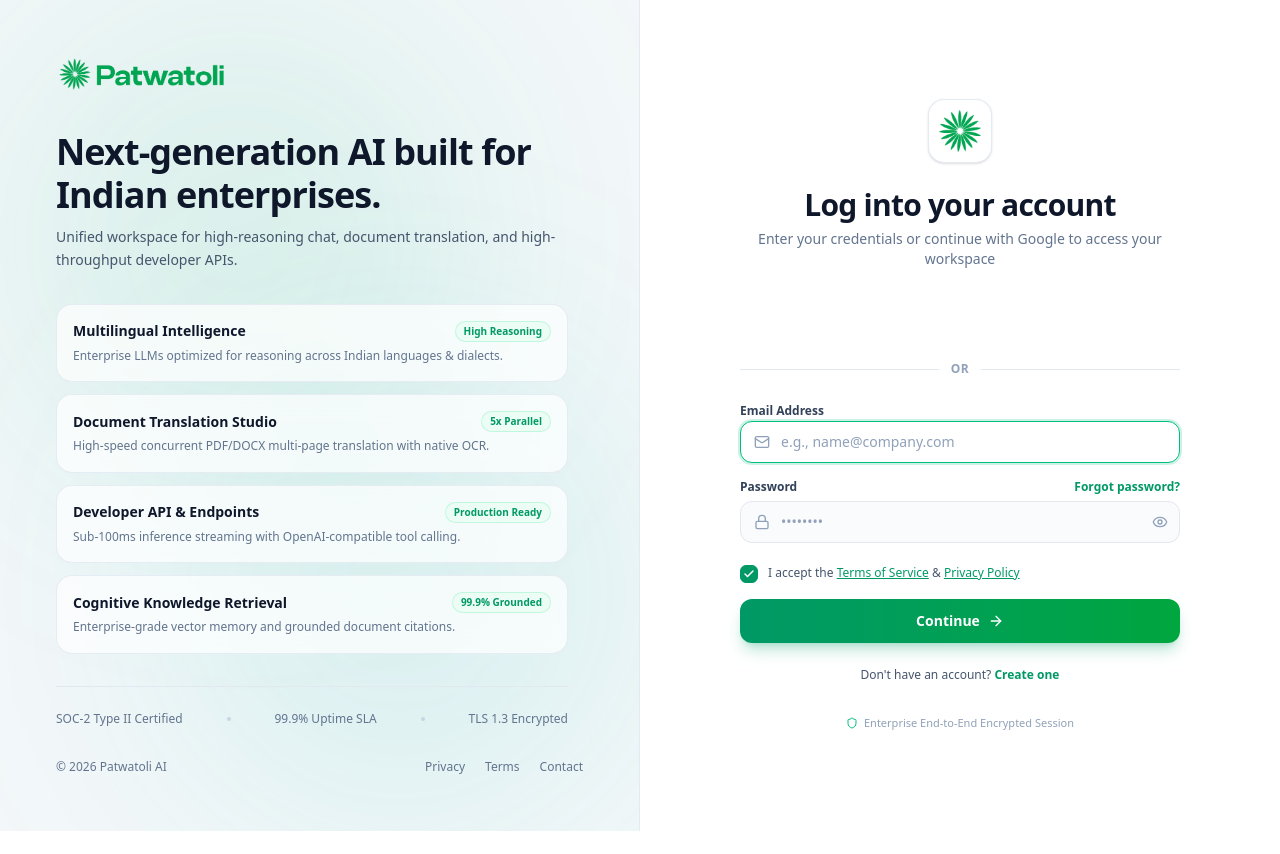
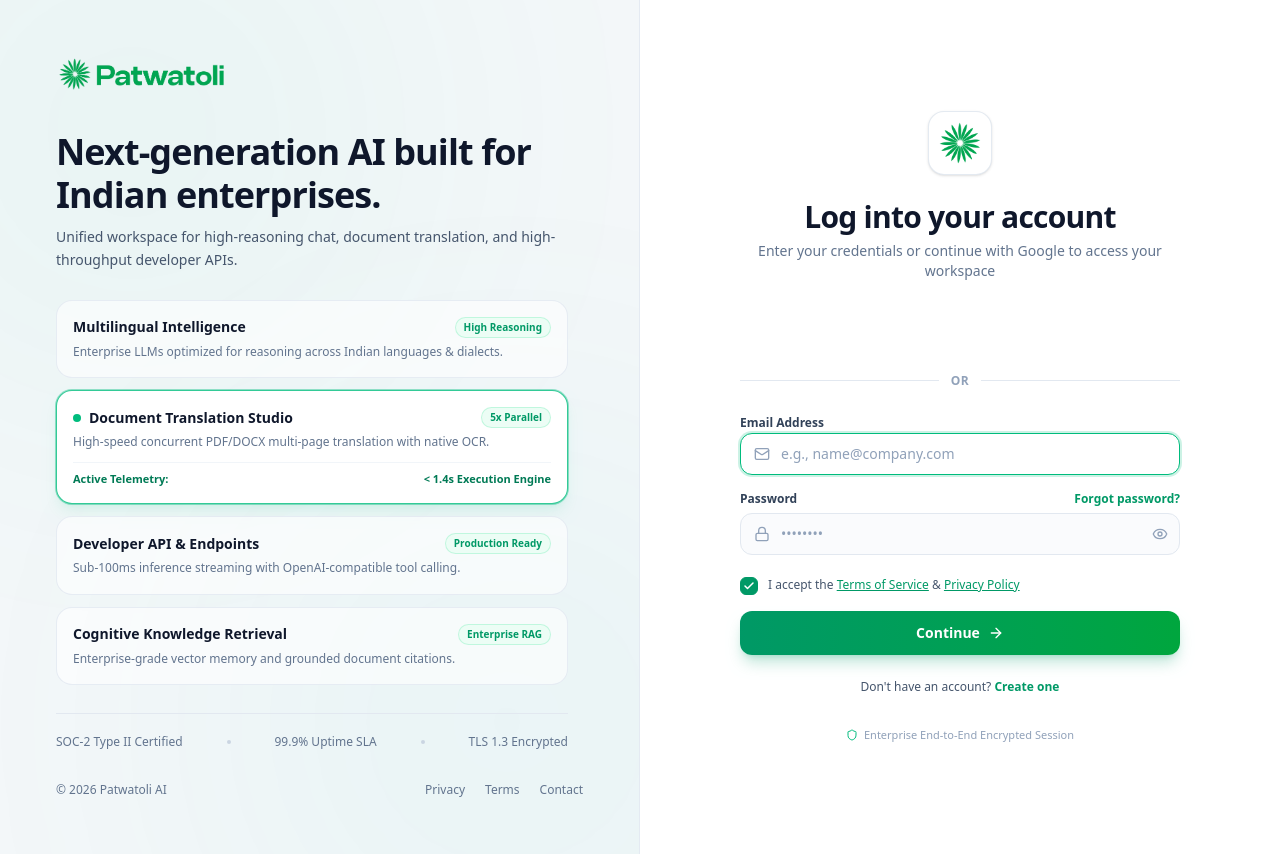
Before and after one commit to PaytelGroup848/PatwatoliAi-Frontend, a Next.js app: page /login in a window 1280 px wide. Before the commit the page ends 831 px from the top, so only its background shows below. Built offline with nearby package versions, Linux system fonts and the light colour scheme.

Commit message:
feat(auth): fix right-side logo loading and add ambient aurora with auto-cycling spotlight saas cards

```diff
--- a/src/components/auth/enterprise-auth-view.tsx
+++ b/src/components/auth/enterprise-auth-view.tsx
@@ -32,27 +32,31 @@
 let activeGoogleAuthHandler: ((credential: string) => void) | null = null;
 let isGisInitialized = false;
 
-// 4 Clean Enterprise SaaS Highlights (No heavy text, ultra-concise)
+// Clean Enterprise SaaS Highlights with Live Metrics
 const SAAS_HIGHLIGHTS = [
   {
     title: "Multilingual Intelligence",
     description: "Enterprise LLMs optimized for reasoning across Indian languages & dialects.",
     tag: "High Reasoning",
+    metric: "22 Indian Languages Active",
   },
   {
     title: "Document Translation Studio",
     description: "High-speed concurrent PDF/DOCX multi-page translation with native OCR.",
     tag: "5x Parallel",
+    metric: "< 1.4s Execution Engine",
   },
   {
     title: "Developer API & Endpoints",
     description: "Sub-100ms inference streaming with OpenAI-compatible tool calling.",
     tag: "Production Ready",
+    metric: "99.9% Uptime Telemetry",
   },
   {
     title: "Cognitive Knowledge Retrieval",
     description: "Enterprise-grade vector memory and grounded document citations.",
-    tag: "99.9% Grounded",
+    tag: "Enterprise RAG",
+    metric: "FAISS Neural Vector Index",
   },
 ];
 
@@ -70,6 +74,16 @@
   const [mode, setMode] = useState<"login" | "signup">(
     queryAuth === "signup" ? "signup" : initialMode
   );
+
+  const [activeFeature, setActiveFeature] = useState(0);
+
+  // Auto-cycle through the 4 SaaS features for dynamic presentation (every 3.8s)
+  useEffect(() => {
+    const timer = setInterval(() => {
+      setActiveFeature((prev) => (prev + 1) % SAAS_HIGHLIGHTS.length);
+    }, 3800);
+    return () => clearInterval(timer);
+  }, []);
 
   const [email, setEmail] = useState("");
   const [password, setPassword] = useState("");
@@ -355,9 +369,32 @@
       {/* ======================================================== */}
       <div className="relative hidden lg:flex lg:w-[48%] xl:w-[50%] flex-col justify-between p-10 xl:p-14 overflow-hidden border-r border-slate-200/80 dark:border-slate-800/80 bg-slate-100/60 dark:bg-slate-900/40">
 
-        {/* Subtle Ambient Radial Lighting */}
-        <div className="absolute top-0 left-0 h-[480px] w-[480px] rounded-full bg-emerald-500/10 dark:bg-emerald-500/8 blur-[120px] pointer-events-none" />
-        <div className="absolute bottom-0 right-0 h-[480px] w-[480px] rounded-full bg-teal-500/10 dark:bg-teal-500/8 blur-[120px] pointer-events-none" />
+        {/* Animated Aurora Breathing Lights (High-end SaaS Depth) */}
+        <motion.div
+          animate={{
+            scale: [1, 1.15, 1],
+            opacity: [0.15, 0.28, 0.15],
+          }}
+          transition={{
+            duration: 8,
+            repeat: Infinity,
+            ease: "easeInOut",
+          }}
+          className="absolute -top-32 -left-32 h-[520px] w-[520px] rounded-full bg-emerald-500/20 dark:bg-emerald-500/15 blur-[130px] pointer-events-none"
+        />
+        <motion.div
+          animate={{
+            scale: [1, 1.18, 1],
+            opacity: [0.12, 0.24, 0.12],
+          }}
+          transition={{
+            duration: 10,
+            repeat: Infinity,
+            ease: "easeInOut",
+            delay: 1.5,
+          }}
+          className="absolute -bottom-32 -right-32 h-[520px] w-[520px] rounded-full bg-teal-500/20 dark:bg-teal-500/15 blur-[130px] pointer-events-none"
+        />
 
         {/* Top Header Official Logo */}
         <div className="relative z-10">
@@ -368,16 +405,17 @@
               width={200}
               height={44}
               priority
+              unoptimized
               className="h-9 w-auto object-contain"
             />
           </Link>
         </div>
 
-        {/* Center: Clean SaaS Value Cards */}
+        {/* Center: Clean SaaS Value Cards with Dynamic Auto-Spotlight */}
         <div className="relative z-10 my-auto py-8 max-w-lg">
 
           {/* Punchy Headline */}
-          <div className="mb-8">
+          <div className="mb-7">
             <h2 className="text-3xl xl:text-4xl font-extrabold tracking-tight text-slate-900 dark:text-white leading-[1.2]">
               Next-generation AI built for Indian enterprises.
             </h2>
@@ -386,20 +424,29 @@
             </p>
           </div>
 
-          {/* 4 Clean Minimalist Cards without clutter/unnecessary symbols */}
+          {/* 4 Clean Minimalist Cards with smooth dynamic highlight & live telemetry */}
           <div className="space-y-3">
-            {SAAS_HIGHLIGHTS.map((item, idx) => (
+            {SAAS_HIGHLIGHTS.map((item, idx) => {
+              const isActive = activeFeature === idx;
+              return (
                 <motion.div
                   key={item.title}
-                initial={{ opacity: 0, y: 10 }}
-                animate={{ opacity: 1, y: 0 }}
-                transition={{ duration: 0.35, delay: idx * 0.08 }}
-                className="group relative rounded-2xl border border-slate-200/80 dark:border-slate-800/80 bg-white/70 dark:bg-slate-900/60 backdrop-blur-md p-4 transition-all duration-200 hover:border-emerald-500/40 hover:bg-white dark:hover:bg-slate-900 hover:shadow-md"
+                  onClick={() => setActiveFeature(idx)}
+                  className={`relative rounded-2xl border p-4 transition-all duration-300 cursor-pointer ${
+                    isActive
+                      ? "border-emerald-500/80 bg-white dark:bg-slate-900 shadow-lg shadow-emerald-500/10 ring-1 ring-emerald-500/40"
+                      : "border-slate-200/80 dark:border-slate-800/80 bg-white/60 dark:bg-slate-900/50 hover:border-slate-300 dark:hover:border-slate-700"
+                  }`}
                 >
                   <div className="flex items-center justify-between mb-1">
+                    <div className="flex items-center gap-2">
+                      {isActive && (
+                        <span className="h-2 w-2 rounded-full bg-emerald-500 animate-pulse shrink-0" />
+                      )}
                       <h3 className="text-sm font-bold text-slate-900 dark:text-white">
                         {item.title}
                       </h3>
+                    </div>
                     <span className="text-[10px] font-semibold text-emerald-600 dark:text-emerald-400 bg-emerald-50 dark:bg-emerald-950/60 px-2 py-0.5 rounded-full border border-emerald-200/60 dark:border-emerald-800/60">
                       {item.tag}
                     </span>
@@ -407,12 +454,25 @@
                   <p className="text-xs text-slate-500 dark:text-slate-400 leading-relaxed">
                     {item.description}
                   </p>
+                  {isActive && (
+                    <motion.div
+                      initial={{ opacity: 0, height: 0 }}
+                      animate={{ opacity: 1, height: "auto" }}
+                      exit={{ opacity: 0, height: 0 }}
+                      transition={{ duration: 0.2 }}
+                      className="mt-2.5 pt-2 border-t border-slate-100 dark:border-slate-800/80 flex items-center justify-between text-[11px] text-emerald-700 dark:text-emerald-400 font-semibold"
+                    >
+                      <span>Active Telemetry:</span>
+                      <span>{item.metric}</span>
                     </motion.div>
-            ))}
+                  )}
+                </motion.div>
+              );
+            })}
           </div>
 
           {/* Clean Enterprise Trust Line */}
-          <div className="mt-8 pt-6 border-t border-slate-200 dark:border-slate-800 flex items-center justify-between text-xs text-slate-500 dark:text-slate-400 font-medium">
+          <div className="mt-7 pt-5 border-t border-slate-200 dark:border-slate-800 flex items-center justify-between text-xs text-slate-500 dark:text-slate-400 font-medium">
             <span>SOC-2 Type II Certified</span>
             <span className="h-1 w-1 rounded-full bg-slate-300 dark:bg-slate-700" />
             <span>99.9% Uptime SLA</span>
@@ -454,6 +514,7 @@
               width={180}
               height={40}
               priority
+              unoptimized
               className="h-8 w-auto object-contain"
             />
           </Link>
@@ -465,15 +526,16 @@
         {/* Main Auth Container */}
         <div className="w-full max-w-110">
 
-          {/* Official Patwatoli Icon Emblem (Replaces vibe coder symbol) */}
+          {/* Official Patwatoli Icon Emblem */}
           <div className="hidden lg:flex flex-col items-center mb-6">
-            <div className="relative flex h-16 w-16 items-center justify-center rounded-2xl bg-white dark:bg-slate-900 border border-slate-200/90 dark:border-slate-800/90 p-2 shadow-sm transition hover:shadow-md">
+            <div className="relative flex h-16 w-16 items-center justify-center rounded-2xl bg-white dark:bg-slate-900 border border-slate-200/90 dark:border-slate-800/90 p-2.5 shadow-sm transition hover:shadow-md">
               <Image
-                src="/icon.png"
+                src="/patwatoli-icon.png"
                 alt="Patwatoli AI Icon"
                 width={48}
                 height={48}
                 priority
+                unoptimized
                 className="h-11 w-11 object-contain"
               />
             </div>
```
Also changed, not shown: public/patwatoli-icon.png (added). Lines whose indentation alone changed are shown as unchanged.
